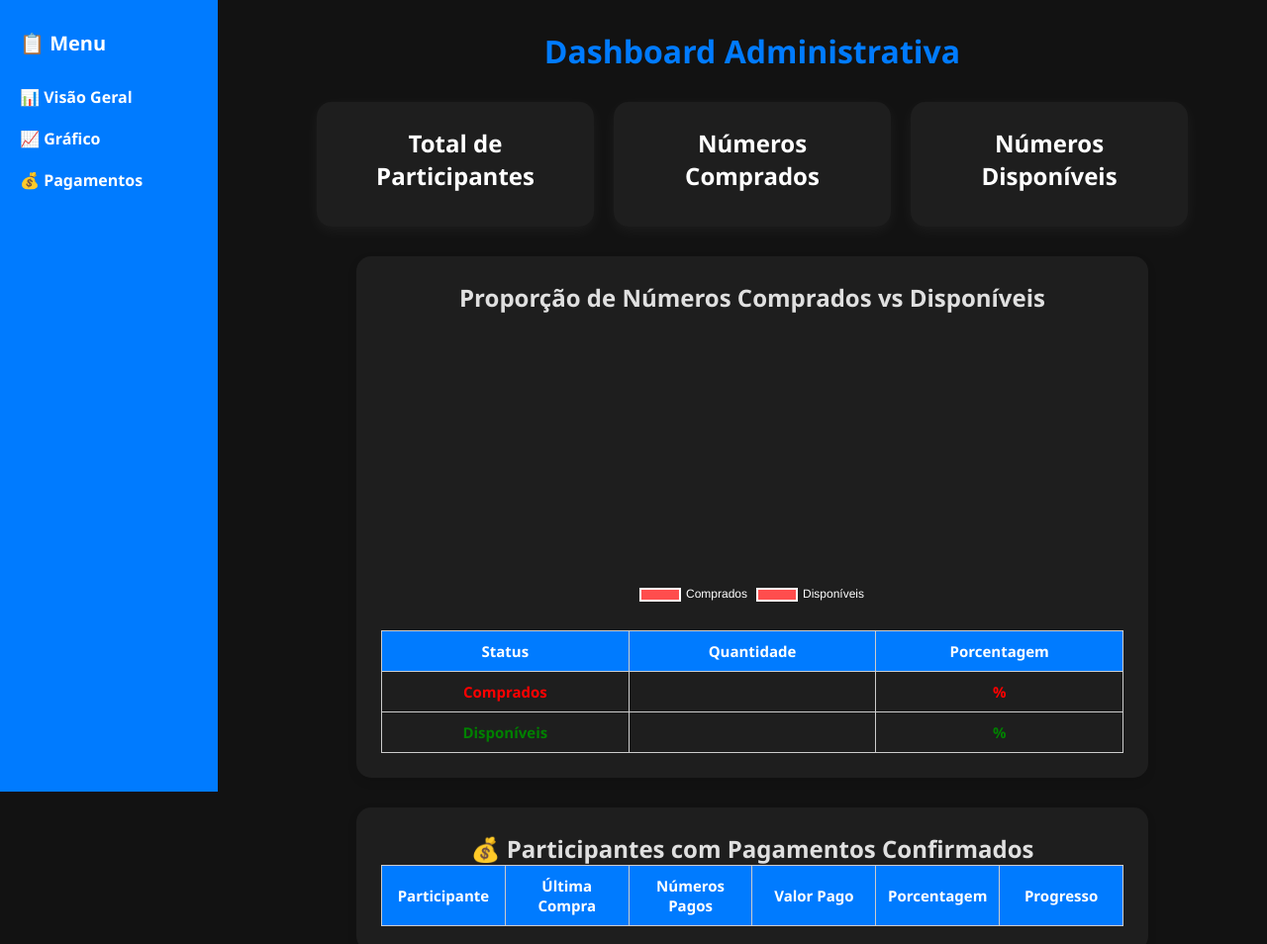
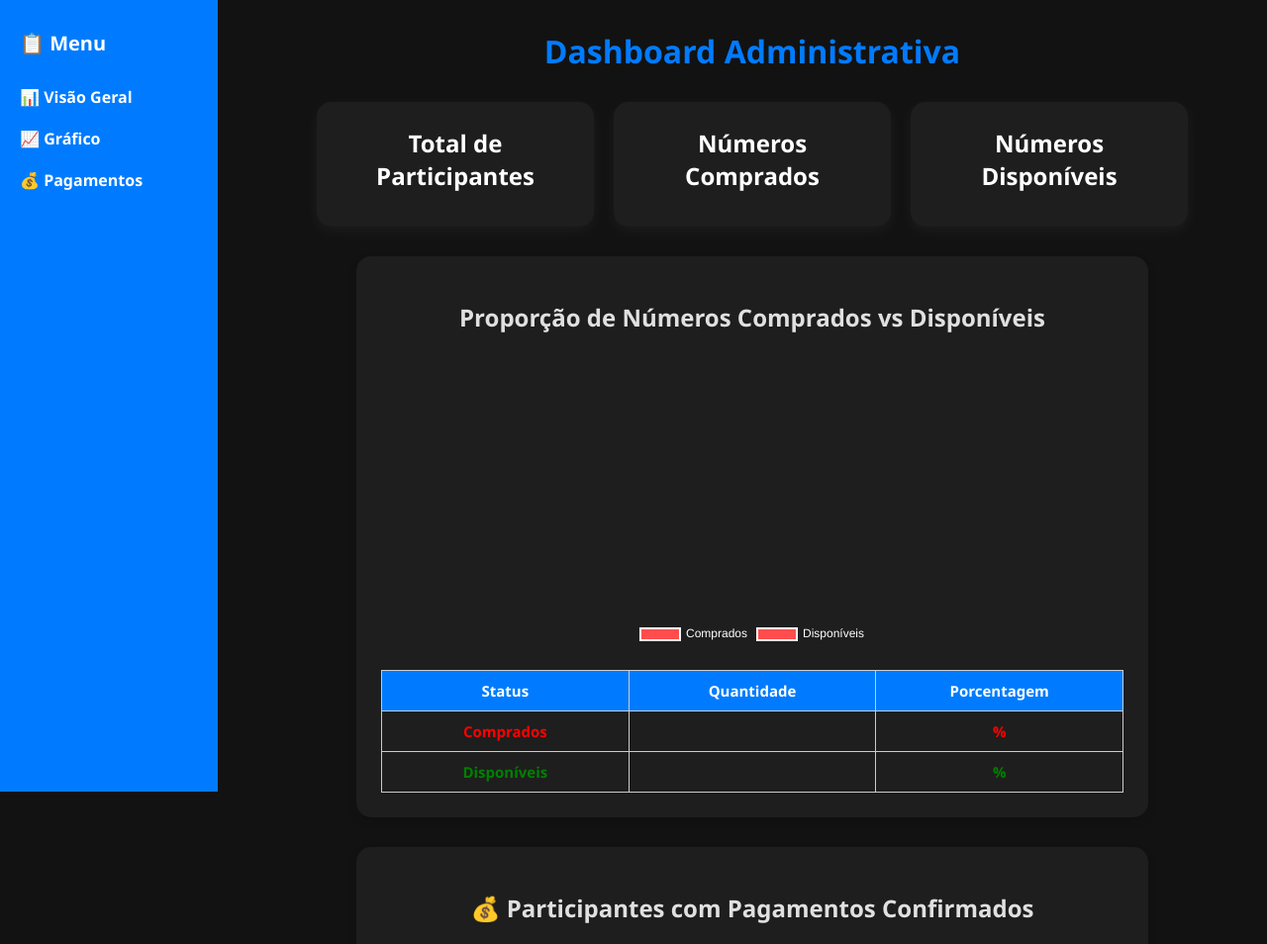
Before and after one commit to JacksonFFA/projeto-rifa, a Flask app: template templates/dashboard.html in a window 1280 px wide. Shown: the top 954 px of the page at 99% size. Run offline with Flask 3, Linux system fonts and the light colour scheme; the template is opened without the code that fills it, so the values that code supplies are empty.

Commit message:
Ajusta espaçamento superior dos títulos das seções do gráfico e da tabela na dashboard

```diff
--- a/templates/dashboard.html
+++ b/templates/dashboard.html
@@ -113,6 +113,11 @@
     body.dark-mode .grafico,
     body.dark-mode .pagamentos {
       background-color: #1e1e1e;
+    }
+    .grafico h2,
+    .pagamentos h2 {
+      margin-top: 20px;
+      margin-bottom: 20px;
     }
     #pizzaChart {
       max-width: 400px;
@@ -241,7 +246,7 @@
           legend: {
             position: 'bottom',
             labels: {
-              color: 'white'
+              color: '#ffffff'
             }
           }
         }
```
